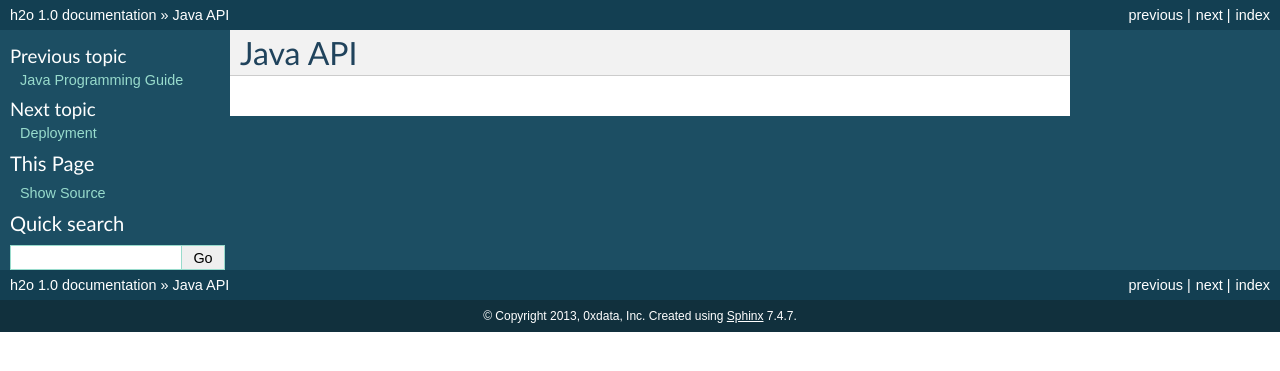
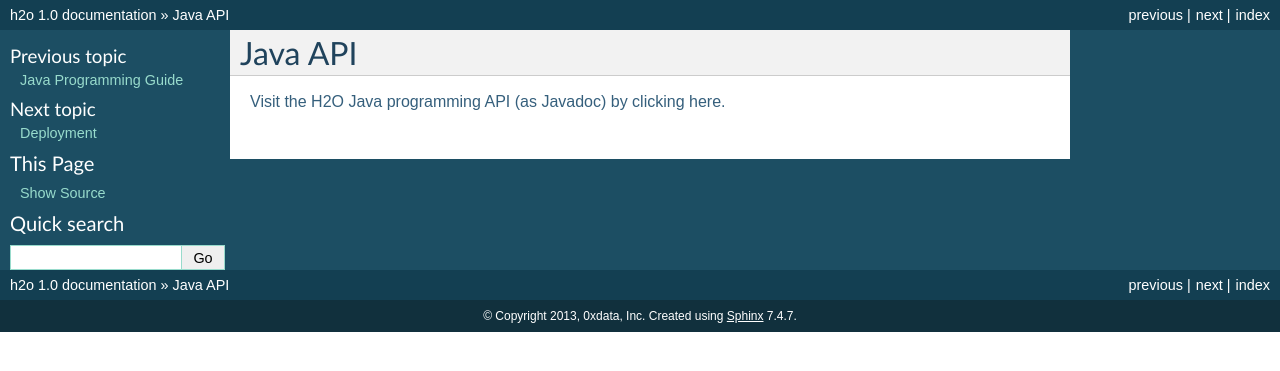
Before and after one commit to devinshields/h2odocs, a Sphinx documentation site: the page built from source/api/topjava.rst, in a window 1280 px wide. Shown: the top 371 px of the page. Built offline with Sphinx 7.4.7, drawn with Linux system fonts in a browser that asks for light colours; formulas are drawn with MathJax 3.

Commit message:
Add pointer to Javadoc.

```diff
--- a/source/api/topjava.rst
+++ b/source/api/topjava.rst
@@ -1,3 +1,5 @@
 
 Java API
 --------
+
+`Visit the H2O Java programming API (as Javadoc) by clicking here. <../../../../h2o/target/javadoc/index.html>`_
```
